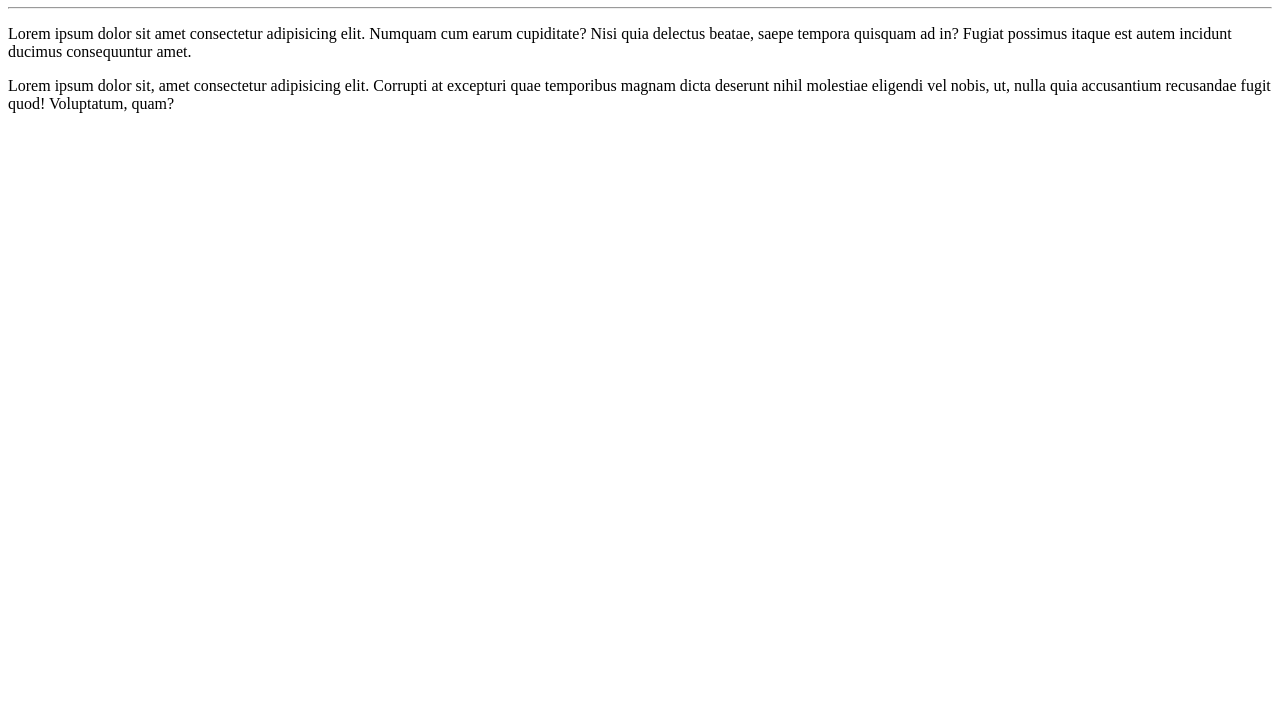
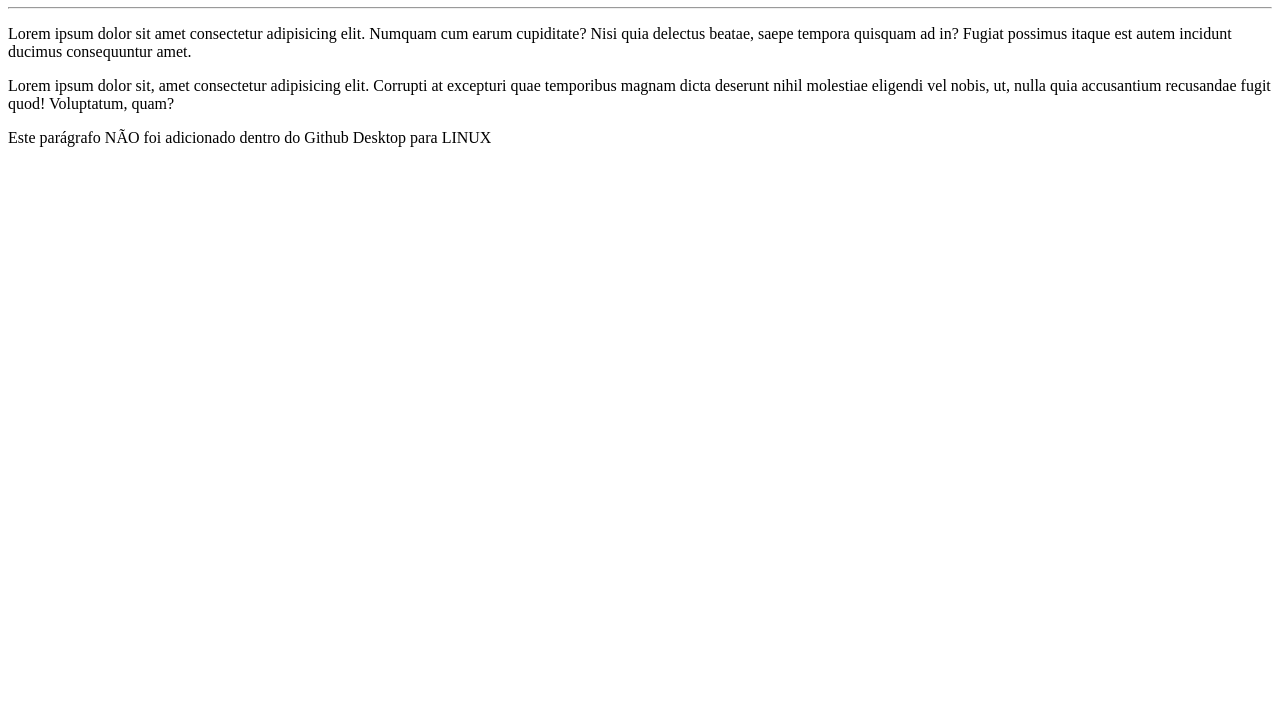
Before and after one commit to G0dof/Ola-Mundo, a plain HTML site: page site-exemplo/index.html in a window 1280 px wide. Shown: the part 73-800 px from the top of the page. Drawn offline with Linux system fonts and the light colour scheme.

Commit message:
Mudei o arquivo index

```diff
--- a/site-exemplo/index.html
+++ b/site-exemplo/index.html
@@ -12,6 +12,7 @@
     <hr>
     <p>Lorem ipsum dolor sit amet consectetur adipisicing elit. Numquam cum earum cupiditate? Nisi quia delectus beatae, saepe tempora quisquam ad in? Fugiat possimus itaque est autem incidunt ducimus consequuntur amet.</p>
     <p>Lorem ipsum dolor sit, amet consectetur adipisicing elit. Corrupti at excepturi quae temporibus magnam dicta deserunt nihil molestiae eligendi vel nobis, ut, nulla quia accusantium recusandae fugit quod! Voluptatum, quam?</p>
+    <p>Este parágrafo NÃO foi adicionado dentro do Github Desktop para LINUX</p>
 </body>
 
 </html>
```
